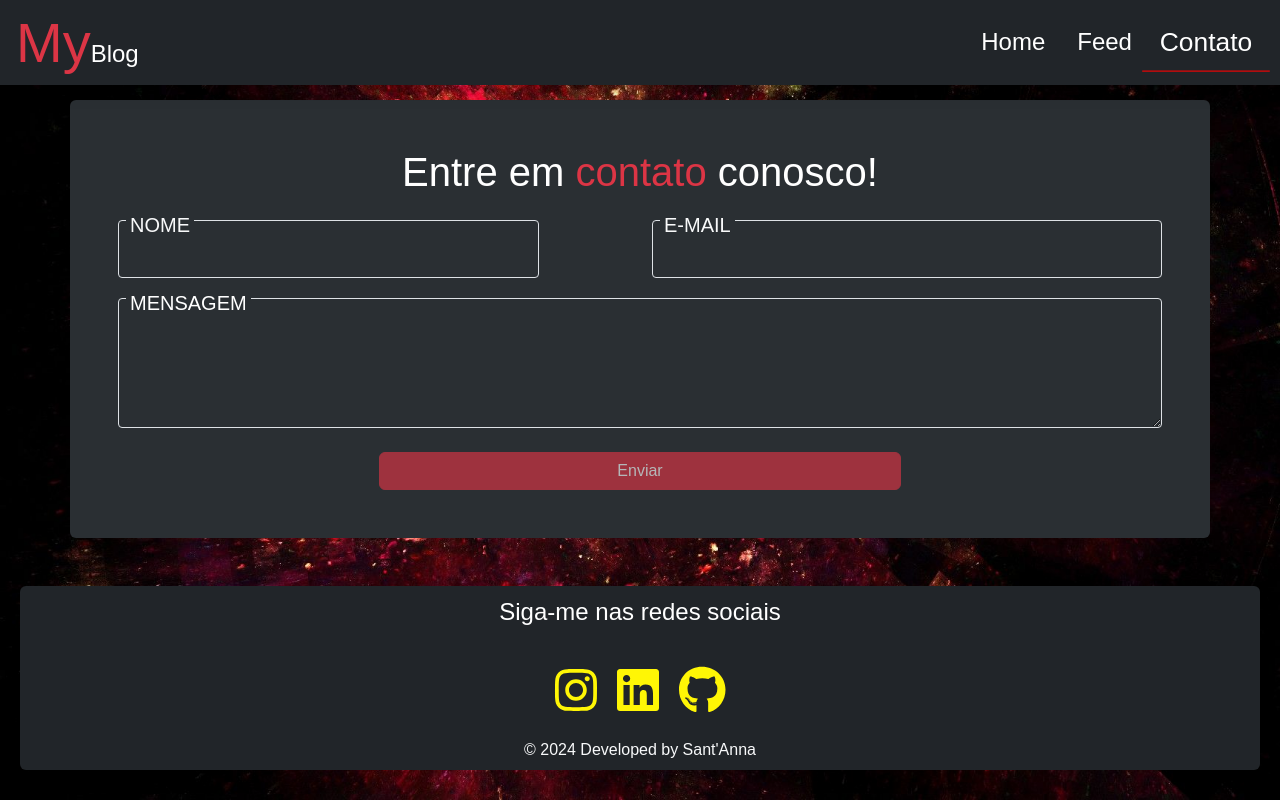
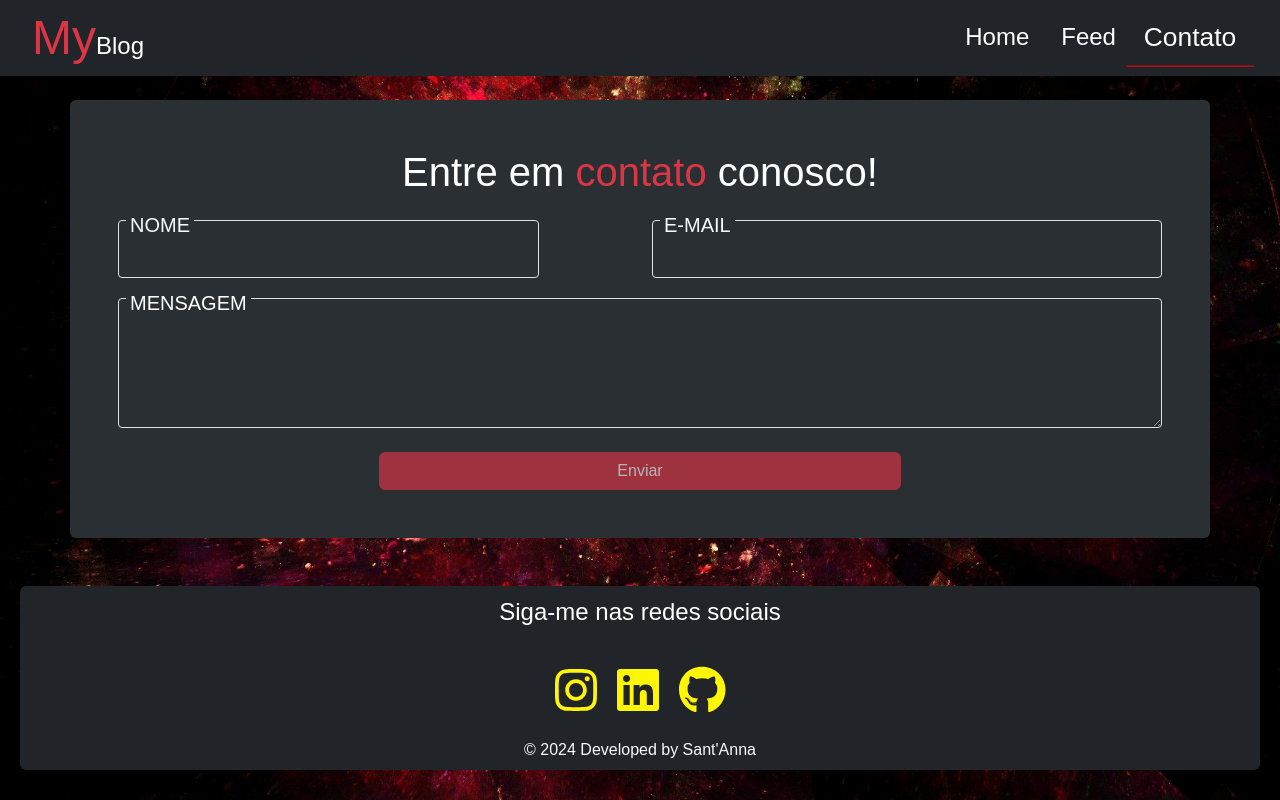
Before and after one commit to santannal/myBlog-frontend, an Angular app: page /contact in a window 1280 px wide. Built offline with nearby package versions, Linux system fonts and the light colour scheme.

Commit message:
Ajustando design da navbar

```diff
--- a/src/app/components/navbar/navbar.component.html
+++ b/src/app/components/navbar/navbar.component.html
@@ -1,12 +1,12 @@
 <nav class="navbar navbar-expand-lg bg-dark p-1 shadow fixed-top">
     <div class="container-fluid">
-        <a class="navbar-brand text-white" href="#"><span class="text-danger display-4">My</span>Blog</a>
+        <a class="navbar-brand text-white ms-3" href="#"><span class="text-danger display-5">My</span>Blog</a>
         <button class="navbar-toggler" type="button" data-bs-toggle="collapse" data-bs-target="#navbarSupportedContent"
             aria-controls="navbarSupportedContent" aria-expanded="false" aria-label="Toggle navigation">
             <span class="navbar-toggler-icon"></span>
         </button>
         <div class="collapse navbar-collapse justify-content-end" id="navbarSupportedContent">
-            <ul class="navbar-nav me-0 mb-2 mb-lg-0 fs-4">
+            <ul class="navbar-nav me-3 mb-lg-0 fs-4">
                 <li class="nav-item">
                     <a class="nav-link" routerLink="/home" routerLinkActive="active-link">Home</a>
                 </li>
```
